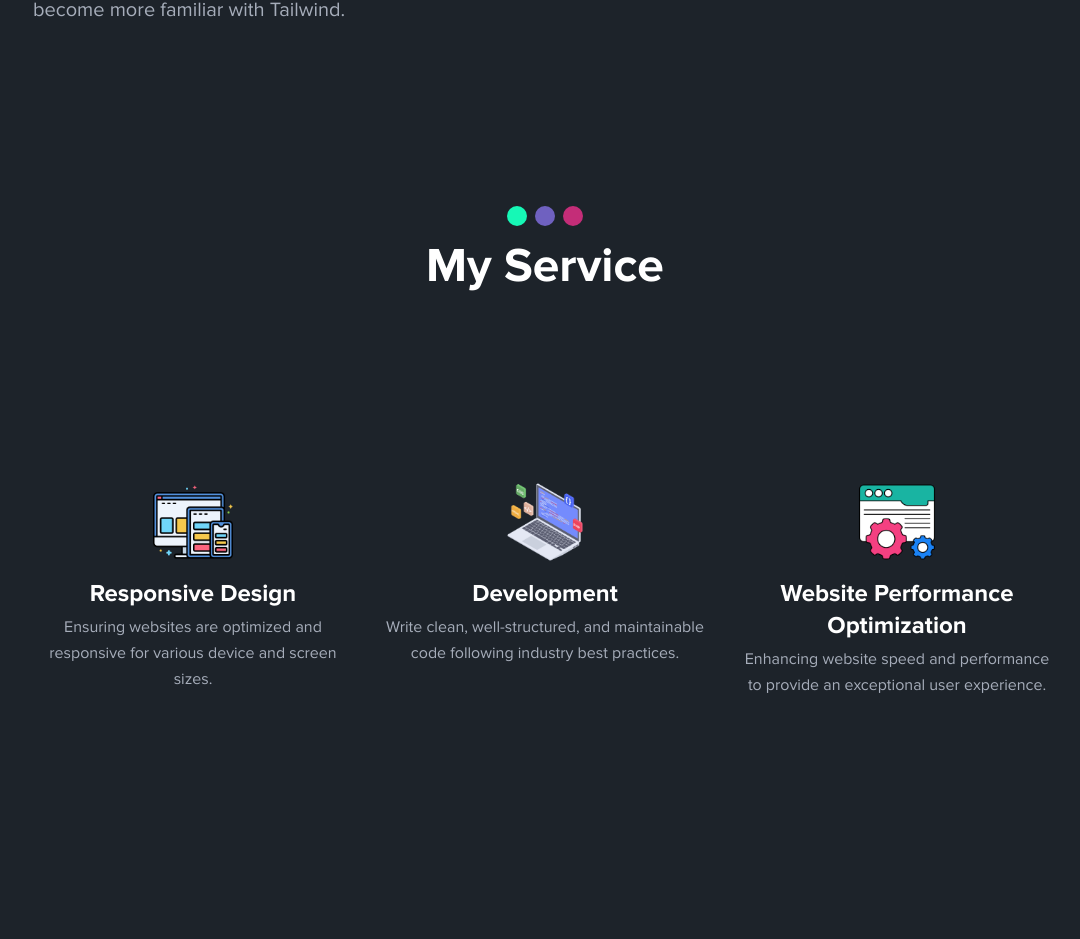
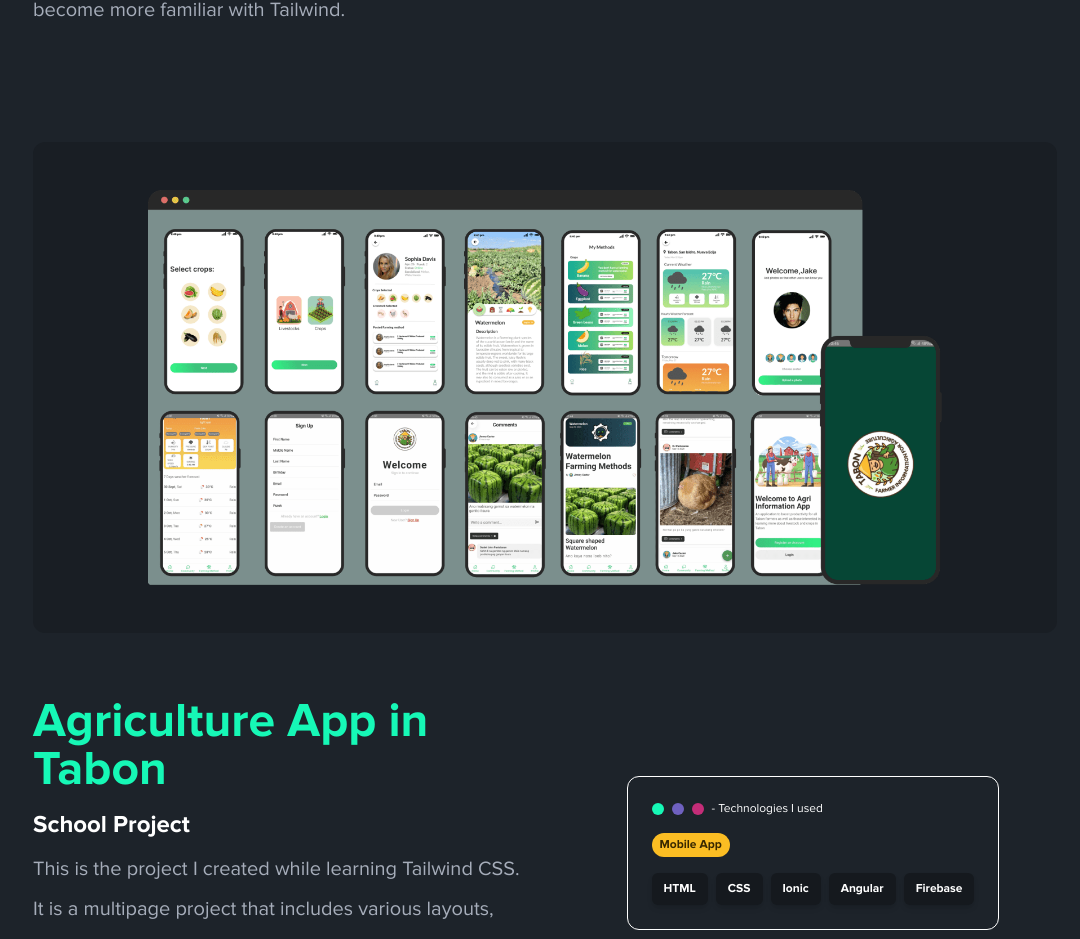
Before and after one commit to jakecastor09/Portfolio, a React (Vite) app: page / in a window 1280 px wide. Shown: the part 2715-3654 px from the top of the page, without its empty margins (95-1175 px from the left). Built offline with nearby package versions, Linux system fonts and the light colour scheme.

Commit message:
Added Agri App in portfolio

```diff
--- a/src/components/Portfolio/Portfolio.tsx
+++ b/src/components/Portfolio/Portfolio.tsx
@@ -2,6 +2,9 @@ import nestVista2 from '../../assets/nestVista-2-min.png';
 import nestVista from '../../assets/nestVista1.png';
 import spiralAdmin2 from '../../assets/spirals-2-min.png';
 import spiralAdmin from '../../assets/spirals-min.png';
+import agriApp from '../../assets/agri-app-min.png';
+import agriApp2 from '../../assets/agri-app2-min.png';
+
 import Container from '../Container/Container';
 import PageHeader from '../PageHeader/PageHeader';
 
@@ -59,11 +62,34 @@ const Portfolio = () => {
           />
           <div className='md:w-1/2 xl:flex xl:justify-center'>
             <TechnologiesContainer>
-              <TechnologiesTitle title={'NestVista'} />
+              <TechnologiesTitle title={'Static Website'} />
               <TechnologiesItems>
                 <TechnologiesItem name='React' />
                 <TechnologiesItem name='Typescript' />
                 <TechnologiesItem name='Tailwind' />
+              </TechnologiesItems>
+            </TechnologiesContainer>
+          </div>
+        </PortfolioDetailsContainer>
+
+        {/* //3 */}
+
+        <PortfolioImage smImage={agriApp2} midImage={agriApp} />
+        <PortfolioDetailsContainer>
+          <PortfolioDetails
+            title={'Agriculture App in Tabon'}
+            subTitle={'School Project'}
+            description='This is the project I created while learning Tailwind CSS. It is a multipage project that includes various layouts, allowing me to practice using Flexbox and Grid and become more familiar with Tailwind.'
+          />
+          <div className='md:w-1/2 xl:flex xl:justify-center'>
+            <TechnologiesContainer>
+              <TechnologiesTitle title={'Mobile App'} />
+              <TechnologiesItems>
+                <TechnologiesItem name='HTML' />
+                <TechnologiesItem name='CSS' />
+                <TechnologiesItem name='Ionic' />
+                <TechnologiesItem name='Angular' />
+                <TechnologiesItem name='Firebase' />
               </TechnologiesItems>
             </TechnologiesContainer>
           </div>
```
Also changed, not shown: src/assets/agri-app-min.png (added), src/assets/agri-app2-min.png (added).
